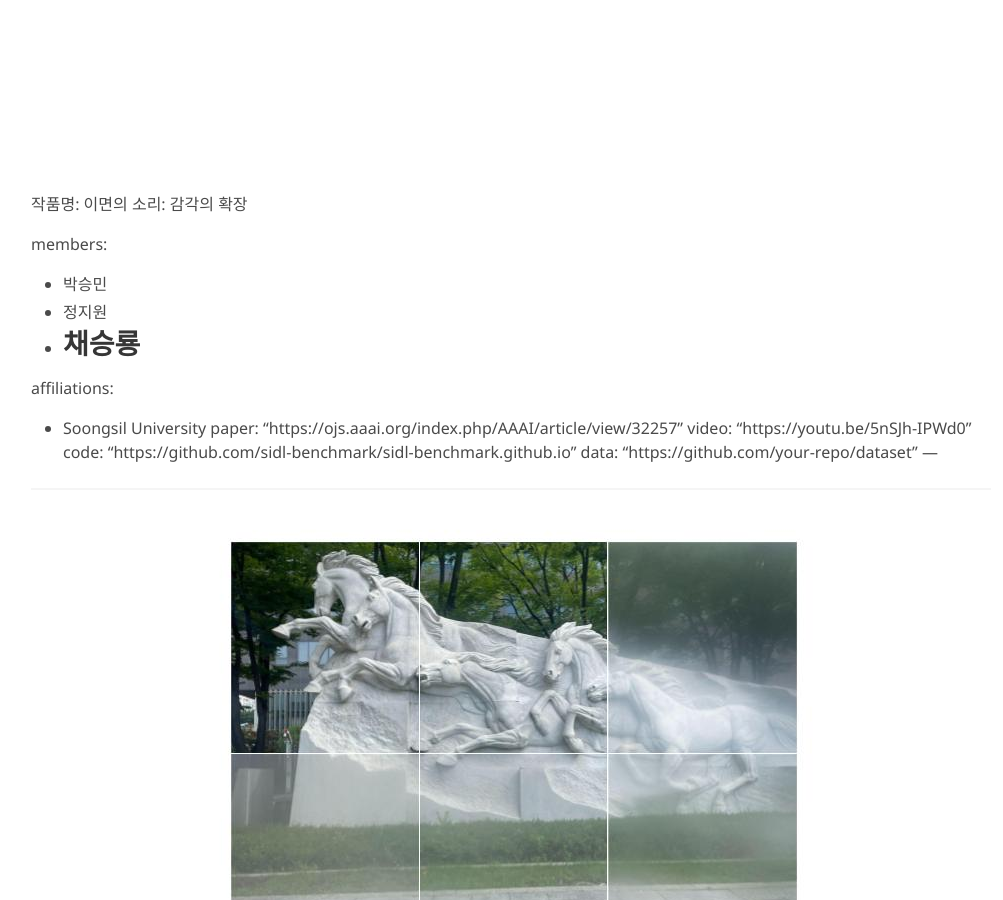
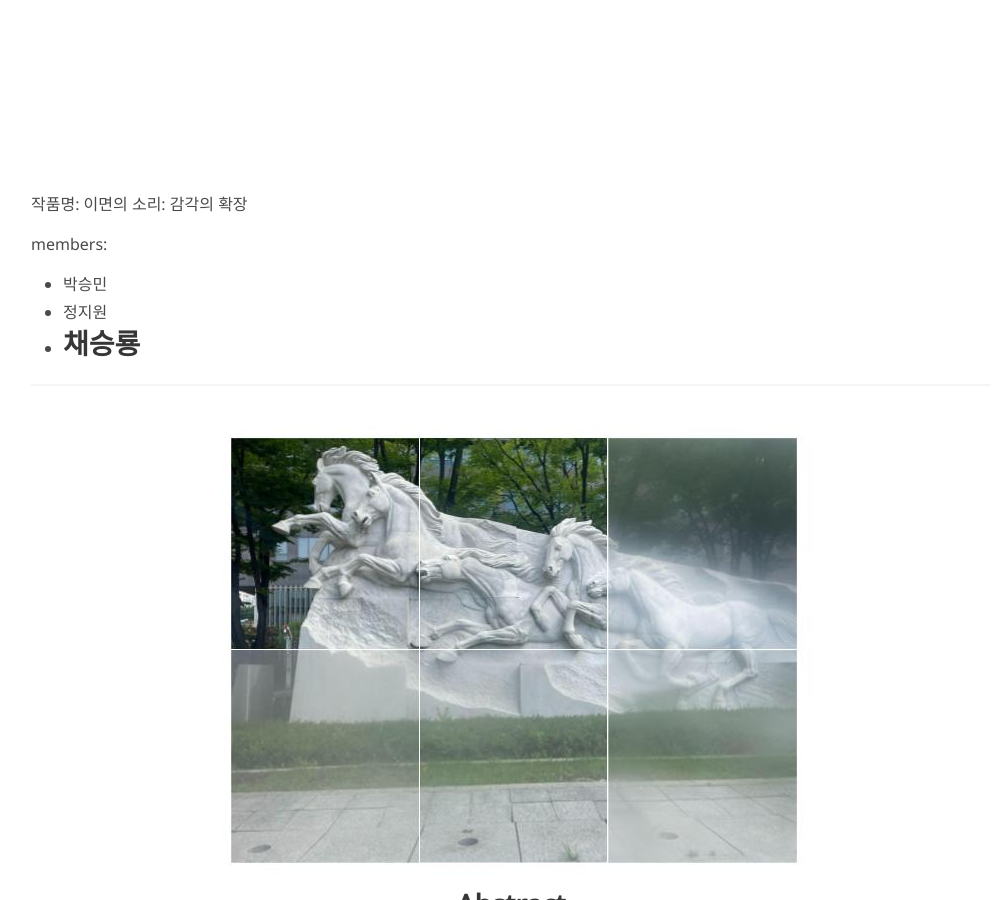
Before and after one commit to dongsim-afterglow/dongsim-afterglow.github.io, a Jekyll site: the page built from index.md, in a window 1280 px wide and 900 px high. Shown: the whole window, without its empty margins (129-1132 px from the left). Built offline with Jekyll 4.4.1, drawn with Linux system fonts in a browser that asks for light colours; some web fonts are replaced.

Commit message:
Update index.md

```diff
--- a/index.md
+++ b/index.md
@@ -10,13 +10,6 @@ members:
   - 채승룡
 ---
 
-affiliations:
-  - Soongsil University
-paper: "https://ojs.aaai.org/index.php/AAAI/article/view/32257"
-video: "https://youtu.be/5nSJh-IPWd0"
-code: "https://github.com/sidl-benchmark/sidl-benchmark.github.io"
-data: "https://github.com/your-repo/dataset"
----
 
 <body>
   <hr>
```
